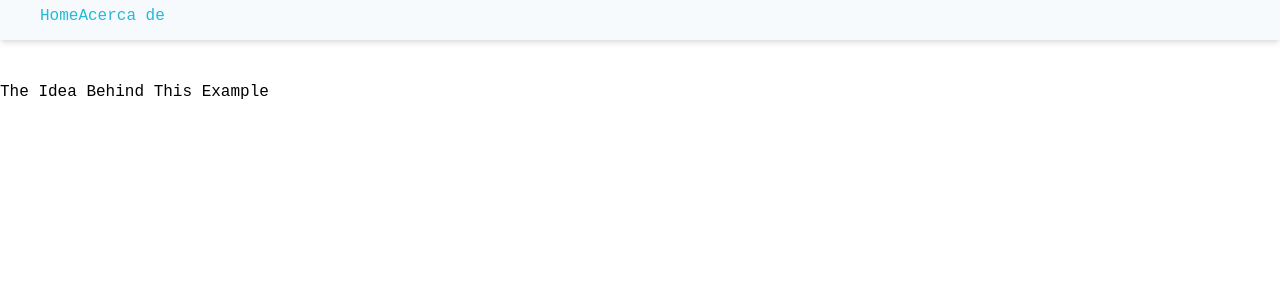
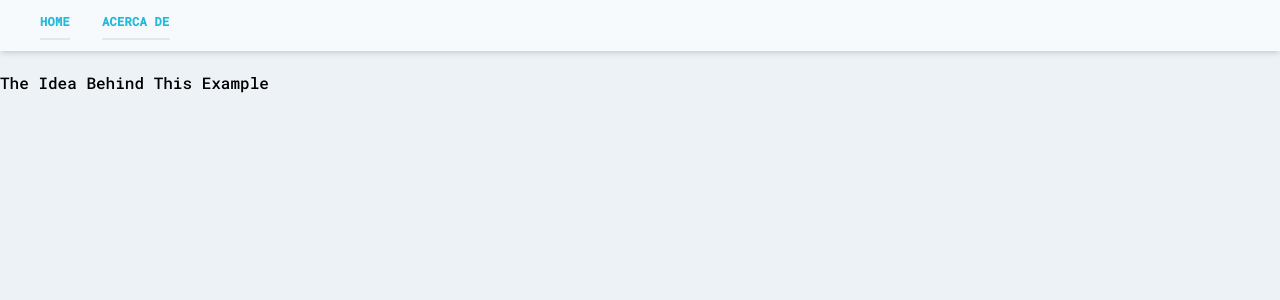
Before and after one commit to afr-dt/spacex-ssr-gql, a Next.js app: page /about in a window 1280 px wide. Shown: the top 300 px of the page. Built offline with nearby package versions, Linux system fonts and the light colour scheme.

Commit message:
render launches 🚀 and added styles 💅

```diff
--- a/components/Header.js
+++ b/components/Header.js
@@ -3,12 +3,16 @@ import Link from 'next/link';
 const Header = () => {
   return (
     <header className="py-3 bg-gray-100 px-10 pt-1 shadow-md">
-      <div>
+      <div className="-mb-px flex">
         <Link href="/">
-          <a>Home</a>
+          <a className="no-underline text-teal-dark border-b-2 border-teal-dark uppercase tracking-wide font-bold text-xs py-2 mr-8">
+            Home
+          </a>
         </Link>
         <Link href="/about">
-          <a>Acerca de</a>
+          <a className="no-underline text-teal-dark border-b-2 border-teal-dark uppercase tracking-wide font-bold text-xs py-2 mr-8">
+            Acerca de
+          </a>
         </Link>
       </div>
     </header>
--- /dev/null
+++ b/components/LaunchItems.js
@@ -0,0 +1,19 @@
+const LaunchItems = ({ index, launch }) => {
+  const { mission_name, launch_success, launch_date_utc } = launch;
+
+  return (
+    <div className="w-full sm:w-1/2 md:w-1/2 lg:w-1/3 xl:w-1/3 my-px px-px overflow-hidden shadow-lg">
+      <div className="px-6 py-4">
+        <span>{index + 1}</span>
+        <div
+          className={`font-bold text-xl mb-2
+          ${launch_success === true ? 'text-green-500' : 'text-red-500'}`}
+        >
+          {mission_name}
+        </div>
+        <span>{launch_date_utc}</span>
+      </div>
+    </div>
+  );
+};
+export default LaunchItems;
--- a/components/LaunchesList.js
+++ /dev/null
@@ -1,29 +0,0 @@
-import { Fragment } from 'react';
-import { useQuery } from '@apollo/client';
-
-import { GET_LAUNCHES_PAST } from '../gql/get_launches_past';
-
-import ErrorMessage from './ErrorMessage';
-
-const LaunchesList = () => {
-  const { loading, error, data } = useQuery(GET_LAUNCHES_PAST);
-
-  if (error) return <ErrorMessage message="Error al cargar lanzamientos." />;
-  if (loading) return <div>Cargando</div>;
-
-  // console.log('data', data);
-  const { launchesPast } = data;
-  return (
-    <Fragment>
-      {launchesPast.map((launch, index) => (
-        <div key={launch.id}>
-          <div>
-            <span>{index + 1}</span> - <span>{launch.mission_name}</span>
-          </div>
-        </div>
-      ))}
-    </Fragment>
-  );
-};
-
-export default LaunchesList;
--- a/components/Layout.js
+++ b/components/Layout.js
@@ -1,22 +1,26 @@
-import React from 'react';
+import React, { Fragment } from 'react';
 import Head from 'next/head';
 import Header from './Header';
 
 const Layout = ({ children }) => {
   return (
-    <>
+    <Fragment>
       <Head>
         <meta
-          charSet="UTF-8"
+          charSet="utf-8"
           name="viewport"
-          content="width=device-width, initial-scale=1"
+          content="width=device-width, initial-scale=1.0"
         />
         <title>SpaceQL</title>
+        <link
+          href="https://fonts.googleapis.com/css2?family=Roboto+Mono:wght@500&display=swap"
+          rel="stylesheet"
+        />
       </Head>
-      <div>
+      <div className="bg-gray-200 min-h-screen">
         <Header />
-        <div>
-          <main className="mt-10">
+        <div className="container mx-auto">
+          <main className="mt-5">
             {children}
             <style jsx global>
               {`
@@ -34,7 +38,7 @@ const Layout = ({ children }) => {
           </main>
         </div>
       </div>
-    </>
+    </Fragment>
   );
 };
 
--- /dev/null
+++ b/containers/LaunchesList.js
@@ -0,0 +1,37 @@
+import { useQuery, NetworkStatus } from '@apollo/client';
+
+import {
+  GET_LAUNCHES_PAST,
+  launchesPastQueryVars,
+} from '../gql/get_launches_past';
+
+import ErrorMessage from '../components/ErrorMessage';
+import LaunchItems from '../components/LaunchItems';
+
+const LaunchesList = () => {
+  const { loading, error, data, fetchMore, networkStatus } = useQuery(
+    GET_LAUNCHES_PAST,
+    {
+      variables: launchesPastQueryVars,
+      notifyOnNetworkStatusChange: true,
+    }
+  );
+
+  const loadingMoreLaunchs = networkStatus === NetworkStatus.fetchMore;
+
+  if (error) return <ErrorMessage message="Error al cargar lanzamientos." />;
+  if (loading && !loadingMoreLaunchs) return <div>Cargando</div>;
+
+  console.log('🔥', data);
+  const { launchesPast } = data;
+
+  return (
+    <div className="flex -mx-px flex-wrap">
+      {launchesPast.map((launch, index) => (
+        <LaunchItems key={launch.id} index={index} launch={launch} />
+      ))}
+    </div>
+  );
+};
+
+export default LaunchesList;
--- a/gql/get_launches_past.js
+++ b/gql/get_launches_past.js
@@ -1,11 +1,26 @@
 import { gql } from '@apollo/client';
 
 export const GET_LAUNCHES_PAST = gql`
-  query launchesPast {
-    launchesPast {
+  query launchesPast($limit: Int!, $offset: Int!) {
+    launchesPast(limit: $limit, offset: $offset) {
       id
       mission_name
+      launch_success
       launch_date_local
+      launch_date_utc
+      links {
+        wikipedia
+        flickr_images
+      }
+      rocket {
+        rocket_name
+      }
+      details
     }
   }
 `;
+
+export const launchesPastQueryVars = {
+  offset: 0,
+  limit: 12,
+};
--- a/pages/_app.js
+++ b/pages/_app.js
@@ -1,4 +1,5 @@
 import '../styles/index.css';
+import Layout from '../components/Layout';
 
 import { ApolloProvider } from '@apollo/client';
 import { useApollo } from '../lib/apolloClient';
@@ -8,7 +9,9 @@ export default function App({ Component, pageProps }) {
 
   return (
     <ApolloProvider client={apolloClient}>
-      <Component {...pageProps} />
+      <Layout>
+        <Component {...pageProps} />
+      </Layout>
     </ApolloProvider>
   );
 }
--- a/pages/about.js
+++ b/pages/about.js
@@ -1,11 +1,7 @@
-import Layout from '../components/Layout';
-
 const AboutPage = () => (
-  <Layout>
-    <article>
-      <h1>The Idea Behind This Example</h1>
-    </article>
-  </Layout>
+  <article>
+    <h1>The Idea Behind This Example</h1>
+  </article>
 );
 
 export default AboutPage;
--- a/pages/index.js
+++ b/pages/index.js
@@ -1,11 +1,11 @@
-import Layout from '../components/Layout';
-import LaunchesList from '../components/LaunchesList';
+import { Fragment } from 'react';
+import LaunchesList from '../containers/LaunchesList';
 
 const IndexPage = () => (
-  <Layout>
+  <Fragment>
     <h2>Next.js App | Apollo + Next = ❤</h2>
     <LaunchesList />
-  </Layout>
+  </Fragment>
 );
 
 export default IndexPage;
```
